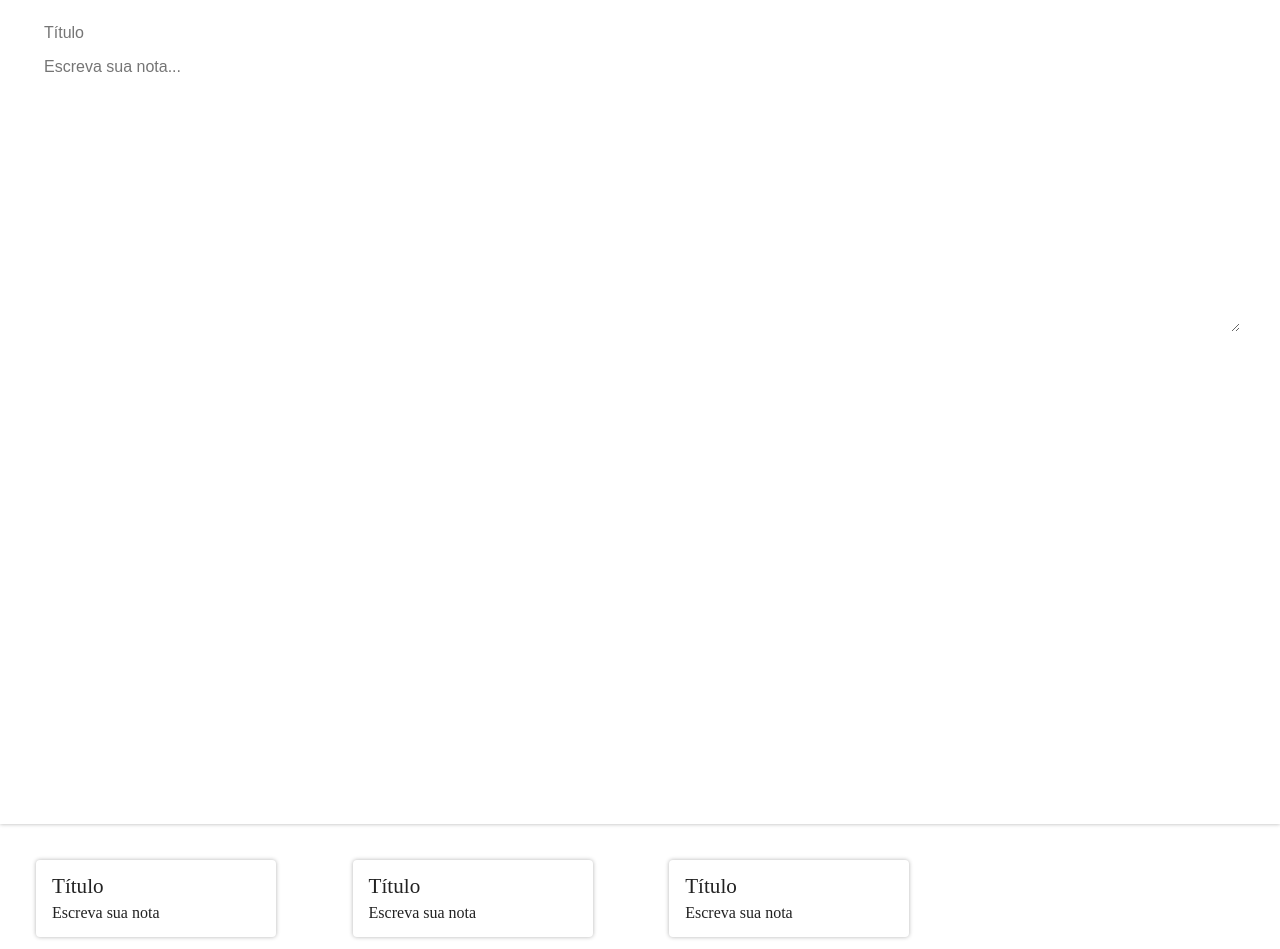
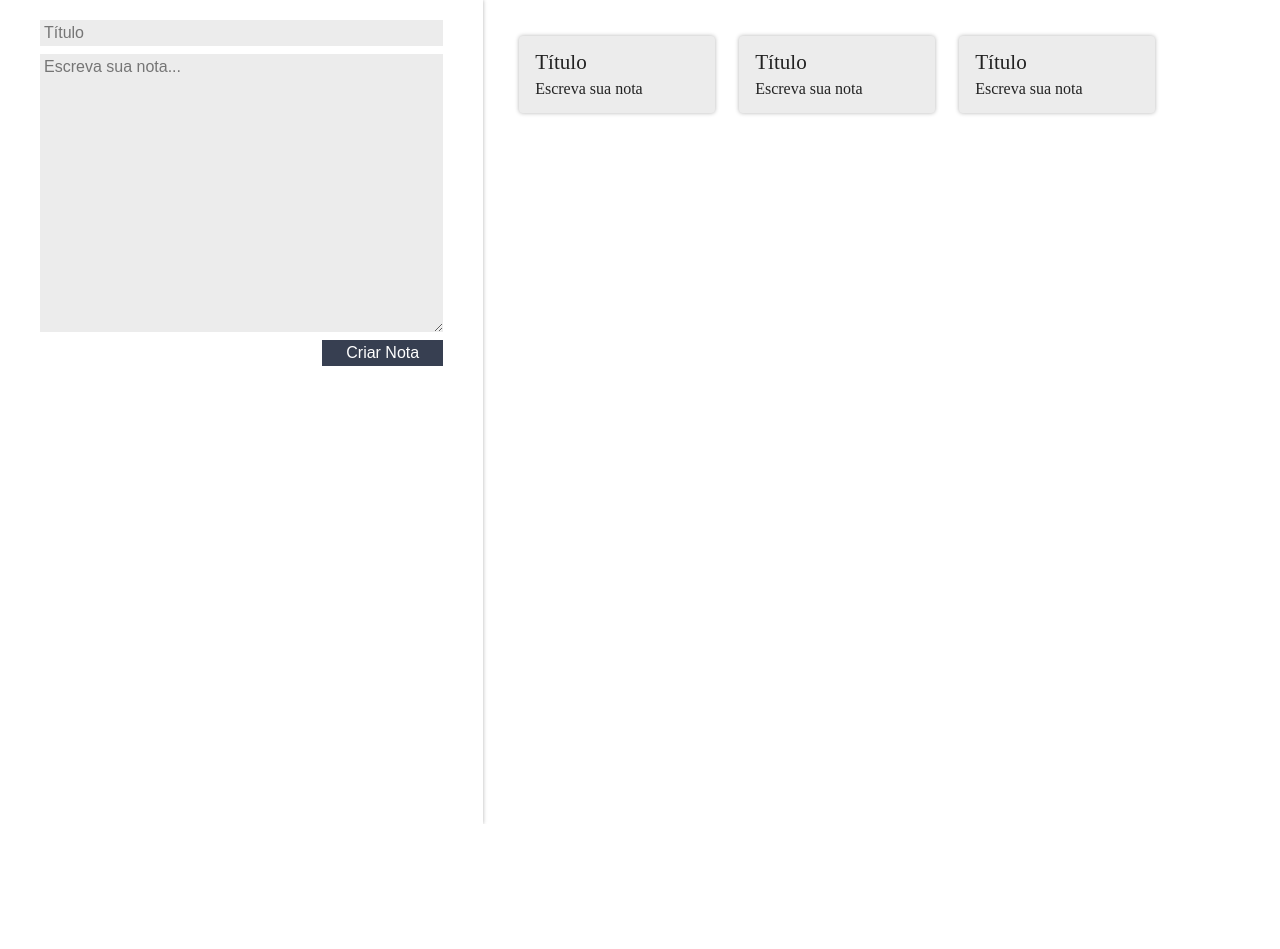
Before and after one commit to luigi-moretti/react01_alura, a React (Create React App) app in the folder ceep/: page / in a window 1280 px wide. After the commit the page ends 824 px from the top, so only its background shows below. Built offline with nearby package versions, Linux system fonts and the light colour scheme.

Commit message:
Organizando o projeto

```diff
--- a/ceep/src/App.css
+++ /dev/null
@@ -1,51 +0,0 @@
-/* .App {
-  text-align: center;
-}
-
-.App-logo {
-  height: 40vmin;
-  pointer-events: none;
-}
-
-@media (prefers-reduced-motion: no-preference) {
-  .App-logo {
-    animation: App-logo-spin infinite 20s linear;
-  }
-}
-
-.App-header {
-  background-color: #282c34;
-  min-height: 100vh;
-  display: flex;
-  flex-direction: column;
-  align-items: center;
-  justify-content: center;
-  font-size: calc(10px + 2vmin);
-  color: white;
-}
-
-.App-link {
-  color: #61dafb;
-}
-
-@keyframes App-logo-spin {
-  from {
-    transform: rotate(0deg);
-  }
-  to {
-    transform: rotate(360deg);
-  }
-} */
-
-
-.conteudo {
-  display: flex;
-}
-
-:root {
-  --primaria: #58a4b0;
-  --secundaria: #373f51;
-  --secundaria-ativa: #cccccc;
-  --fundo: #ffffff;
-  --fundo-detalhes: #ececec;
-}
--- a/ceep/src/App.js
+++ b/ceep/src/App.js
@@ -1,11 +1,13 @@
 import React, { Component } from 'react';
 import ListaDeNotas from "./components/ListaDeNotas"
 import FormularioCadastro from './components/FormularioCadastro';
+import "./assets/App.css";
+import "./assets/index.css";
 
 class App extends Component{
   render(){
     return (
-      <section>
+      <section className="conteudo">
         <FormularioCadastro />
         <ListaDeNotas />
       </section>
--- /dev/null
+++ b/ceep/src/assets/App.css
@@ -0,0 +1,11 @@
+.conteudo {
+  display: flex;
+}
+
+:root {
+  --primaria: #58a4b0;
+  --secundaria: #373f51;
+  --secundaria-ativa: #cccccc;
+  --fundo: #ffffff;
+  --fundo-detalhes: #ececec;
+}
--- a/ceep/src/index.js
+++ b/ceep/src/index.js
@@ -1,6 +1,6 @@
 import React from 'react';
 import ReactDOM from 'react-dom';
-import './index.css';
+//import './index.css';
 import App from './App';
 
 ReactDOM.render(
```
Also changed, not shown: ceep/src/assets/index.css (renamed from ceep/src/index.css, +0 -14 lines), ceep/src/components/CardNota/CardNota.jsx (line endings or trailing spaces).
